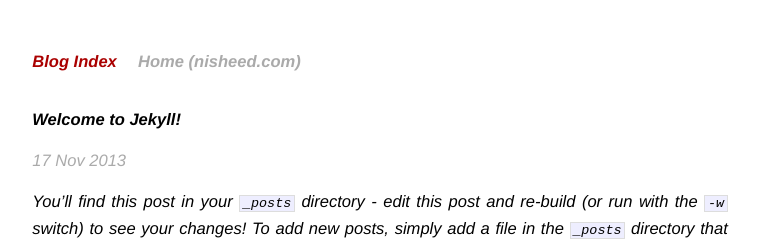
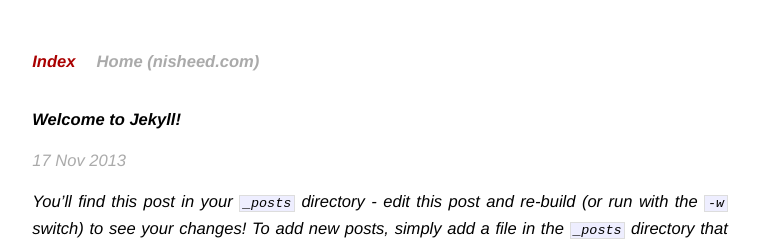
Before and after one commit to nisheed/blog, a Jekyll site: the page built from _posts/2013-11-17-welcome-to-jekyll.markdown, in a window 1280 px wide. Shown: the top 245 px of the page, without its empty margins (260-1020 px from the left). Built offline with Jekyll 4.4.1, drawn with Linux system fonts in a browser that asks for light colours; Markdown is read by kramdown in place of the engine named in the settings.

```diff
--- a/_layouts/default.html
+++ b/_layouts/default.html
@@ -17,7 +17,7 @@
 
         <div class="site">
           <div class="header">
-            <h1 class="title"><a href="{{ site.baseurl}}">Blog Index</a></h1>
+            <h1 class="title"><a href="{{ site.baseurl}}">Index</a></h1>
             <a class="extra" href="http://www.nisheed.com">Home (nisheed.com)</a>
           </div>
 
```
